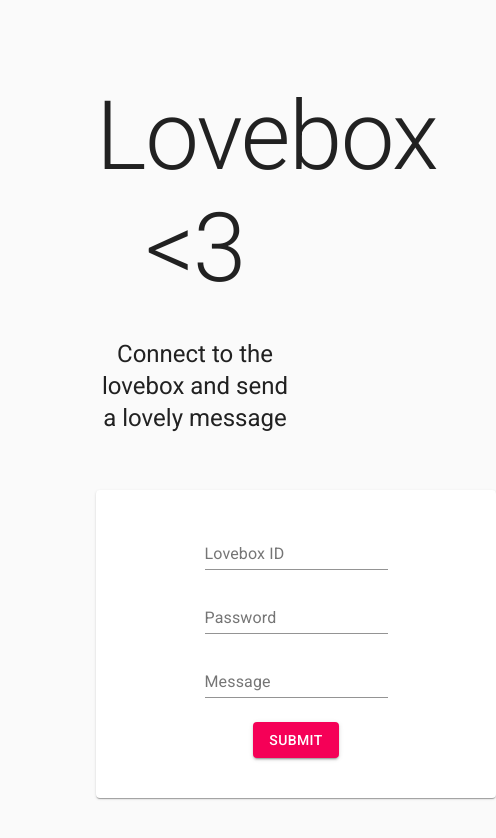
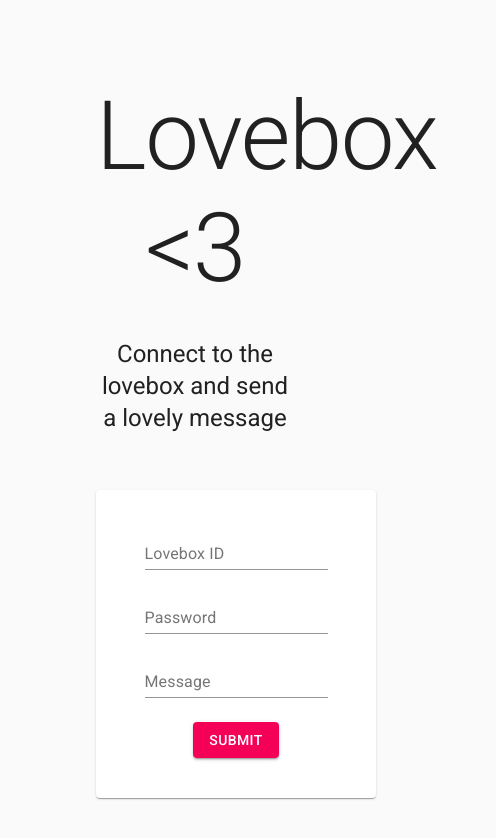
Before and after one commit to hainsdominic/lovebox-app, a React (Create React App) app: page / in a window 390 px wide. Shown: the top 838 px of the page, 496 px wide, since content can reach past the window. Built offline with nearby package versions, Linux system fonts and the light colour scheme; no server answers; the HTML template or start-up script is replaced by a standard one.

Commit message:
fix(spacing): for mobile

```diff
--- a/src/styles.js
+++ b/src/styles.js
@@ -17,7 +17,7 @@ const useStyles = makeStyles((theme) => ({
   formPaper: {
     margin: theme.spacing(7, 'auto'),
     padding: theme.spacing(2),
-    width: theme.spacing(50),
+    width: theme.spacing(35),
   },
 }));
 
```
